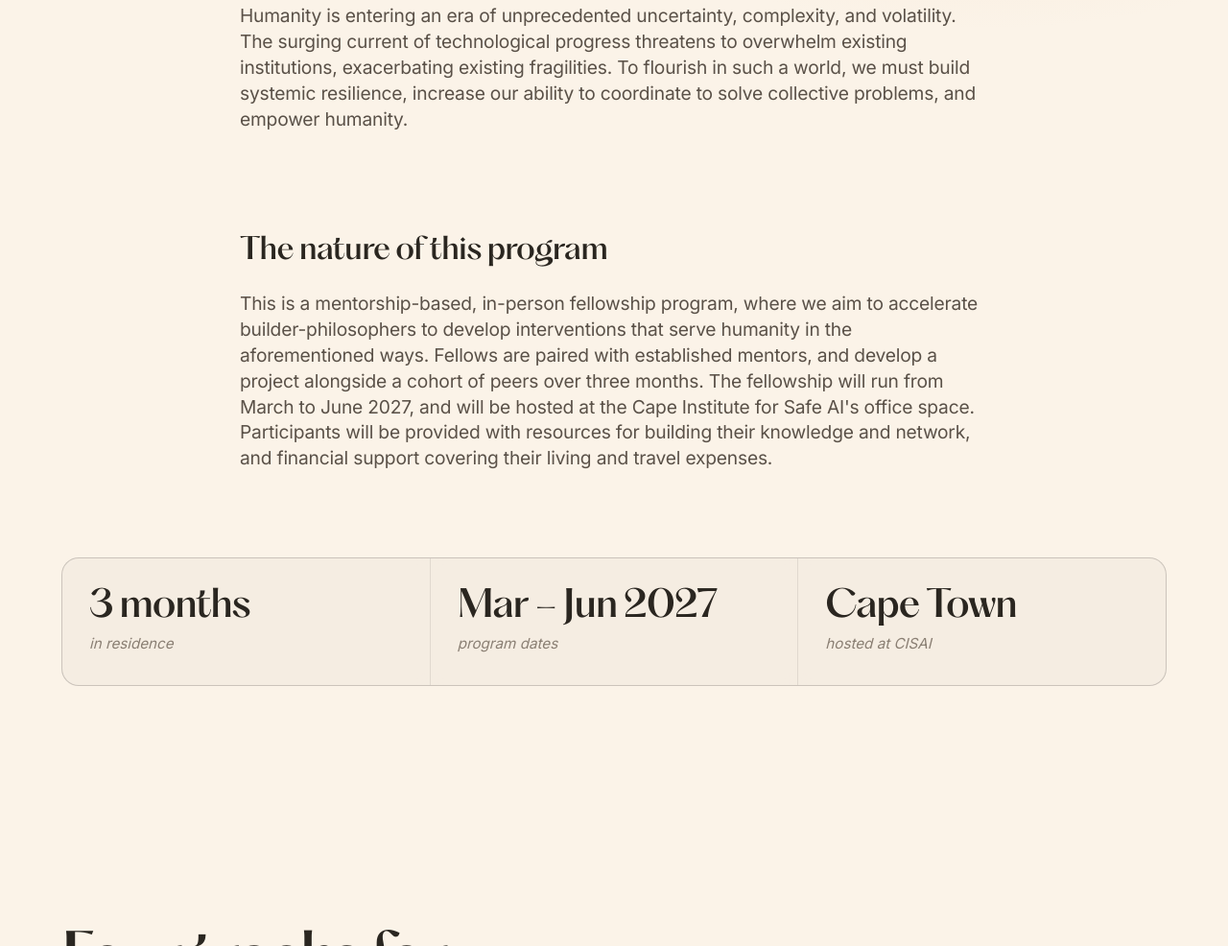
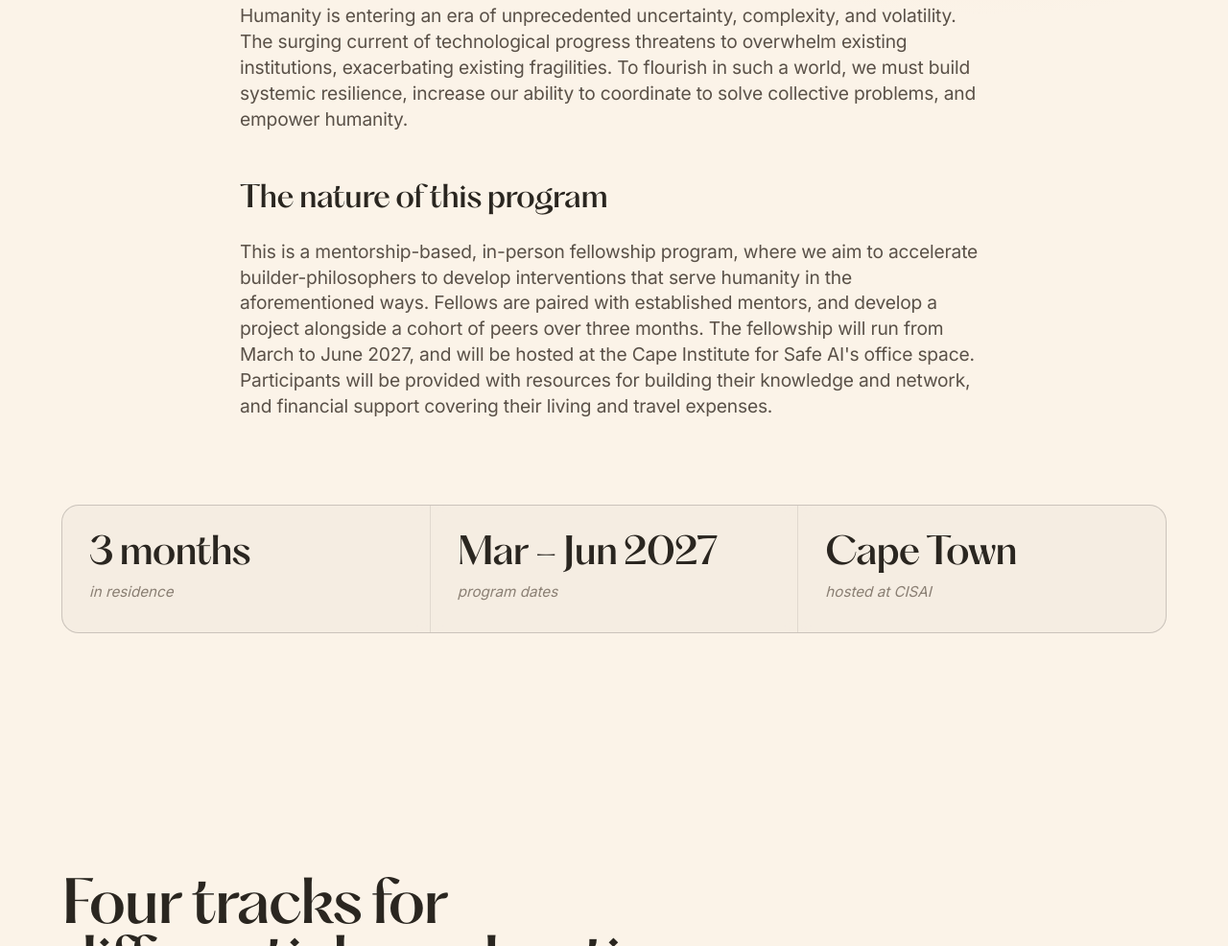
Before and after one commit to Cape-Institute-for-Safe-AI/dacc-fellowship, a plain HTML site: page index.html in a window 1280 px wide. Shown: the part 1087-2073 px from the top of the page at 96% size. Drawn offline with Linux system fonts and the light colour scheme; a web font is replaced by a local one.

Commit message:
Tighten spacing above 'The nature of this program'

```diff
--- a/styles.css
+++ b/styles.css
@@ -353,7 +353,7 @@ h1, h2, h3, p { margin: 0; }
 }
 
 .vision__hope {
-  margin-top: clamp(4rem, 8vw, 7rem);
+  margin-top: clamp(2rem, 4vw, 3rem);
 }
 
 .subhead {
```
